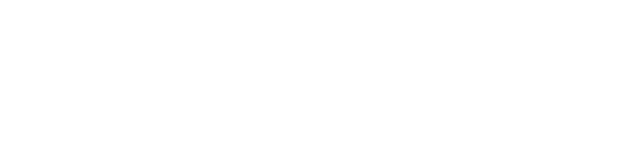
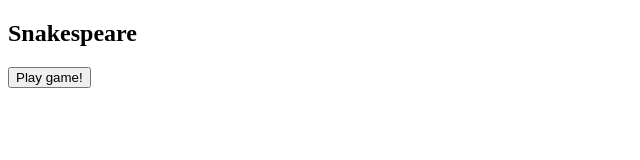
Before and after one commit to Thiefstep/Lap_1_Project, a plain HTML site: page client/index.html in a window 1280 px wide. Shown: the whole page, without its empty margins (0-640 px from the left). Drawn offline with Linux system fonts and the light colour scheme.

Commit message:
Index html title and play game button added

```diff
--- a/client/index.html
+++ b/client/index.html
@@ -8,6 +8,10 @@
     <title> Snakespeare</title>
 </head>
 <body>
+    <section>
+        <h1>Snakespeare</h1>
 
+          <button id="btn-randomise">Play game!</button>
+        </section>
 </body>
 </html>
```
